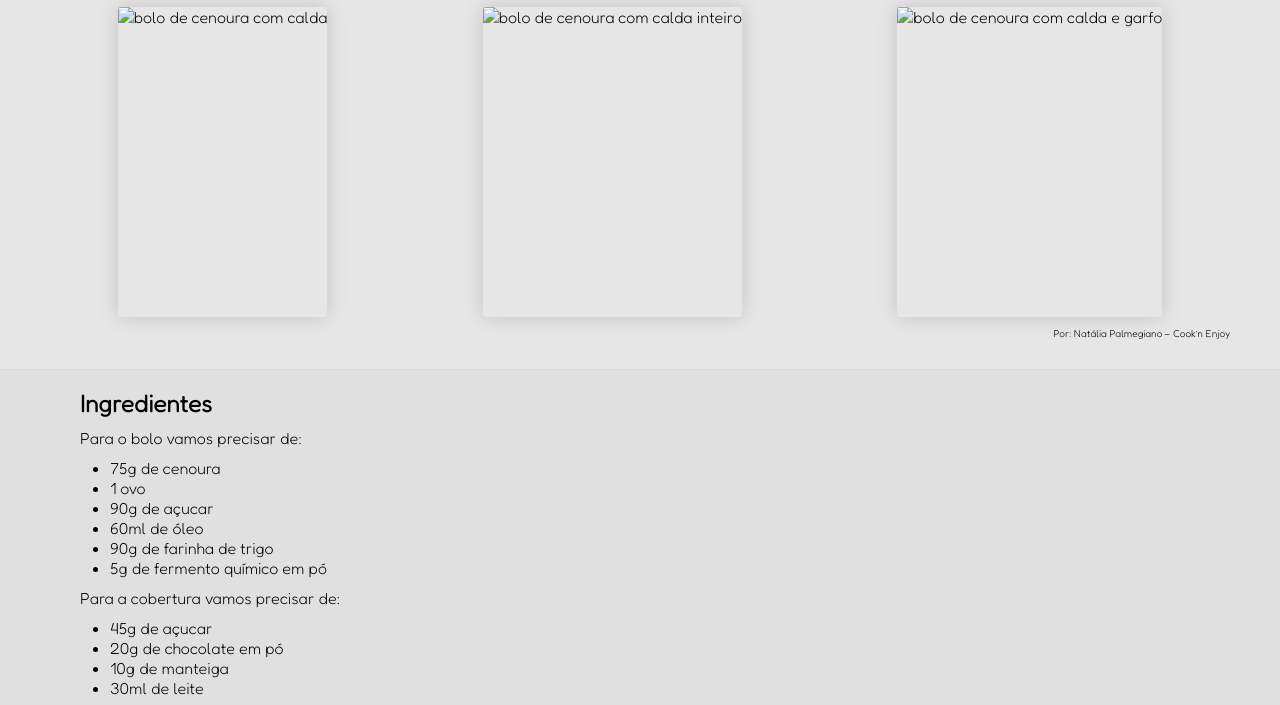
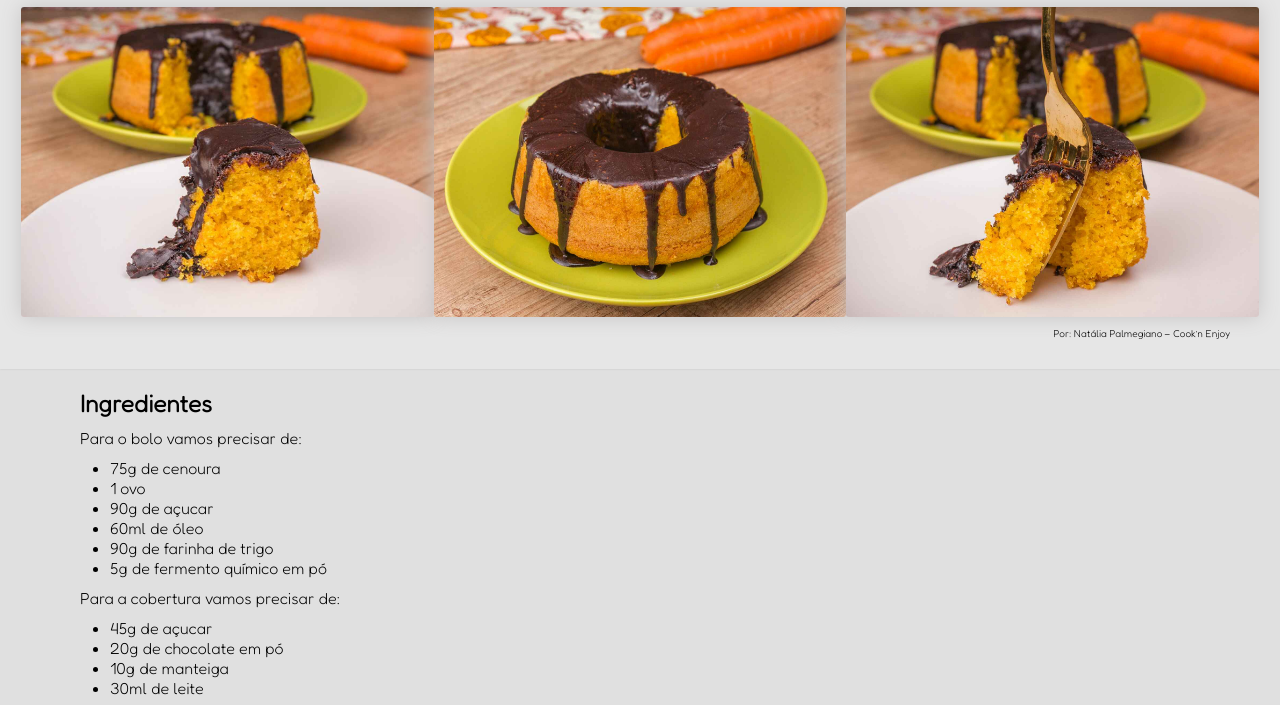
Before and after one commit to ACFEREIRA/pagina-de-receitas, a plain HTML site: page pagina_receitas/index.html in a window 1280 px wide. Shown: the part 92-797 px from the top of the page. Drawn offline with nearby package versions, Linux system fonts and the light colour scheme.

Commit message:
revisão de arquivos

```diff
--- a/pagina_receitas/index.html
+++ b/pagina_receitas/index.html
@@ -16,9 +16,9 @@
     <h1>Bolo de Cenoura</h1>
     <p>Com 1 ovo e pronto em 16 minutos na Airfryer</p>
     <div id="initial">
-      <img src="./pagina_receitas/assets/bolo_cenoura.jpg" alt="bolo de cenoura com calda" />
-      <img src="./pagina_receitas/assets/bolo_cenoura_inteiro.jpg" alt="bolo de cenoura com calda inteiro" />
-      <img src="./pagina_receitas/assets/bolo_cenoura_garfo.jpg" alt="bolo de cenoura com calda e garfo" />
+      <img src="./assets/bolo_cenoura.jpg" alt="bolo de cenoura com calda" />
+      <img src="./assets/bolo_cenoura_inteiro.jpg" alt="bolo de cenoura com calda inteiro" />
+      <img src="./assets/bolo_cenoura_garfo.jpg" alt="bolo de cenoura com calda e garfo" />
     </div>
    <figcaption>Por: Natália Palmegiano – Cook’n Enjoy</figcaption>
   </div>
```
Also changed, not shown: 1 other file.
